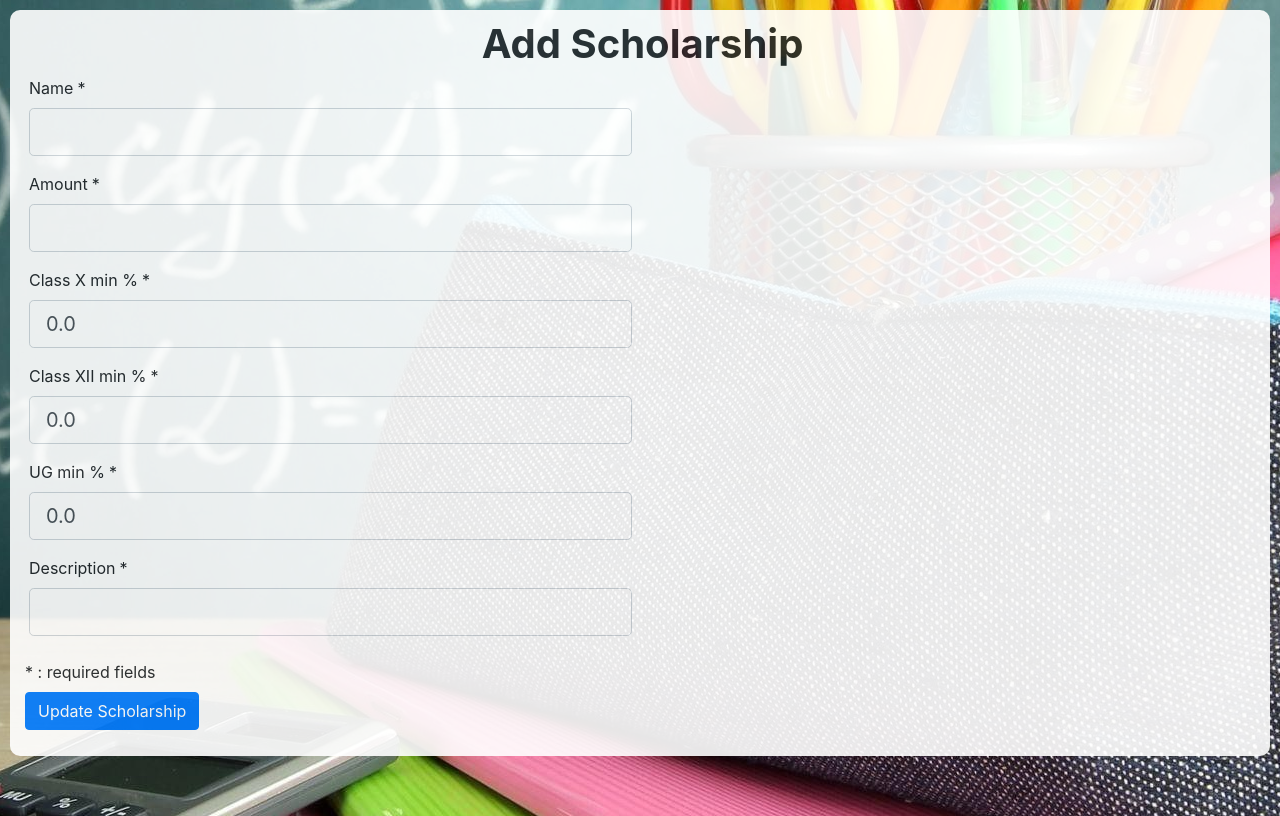
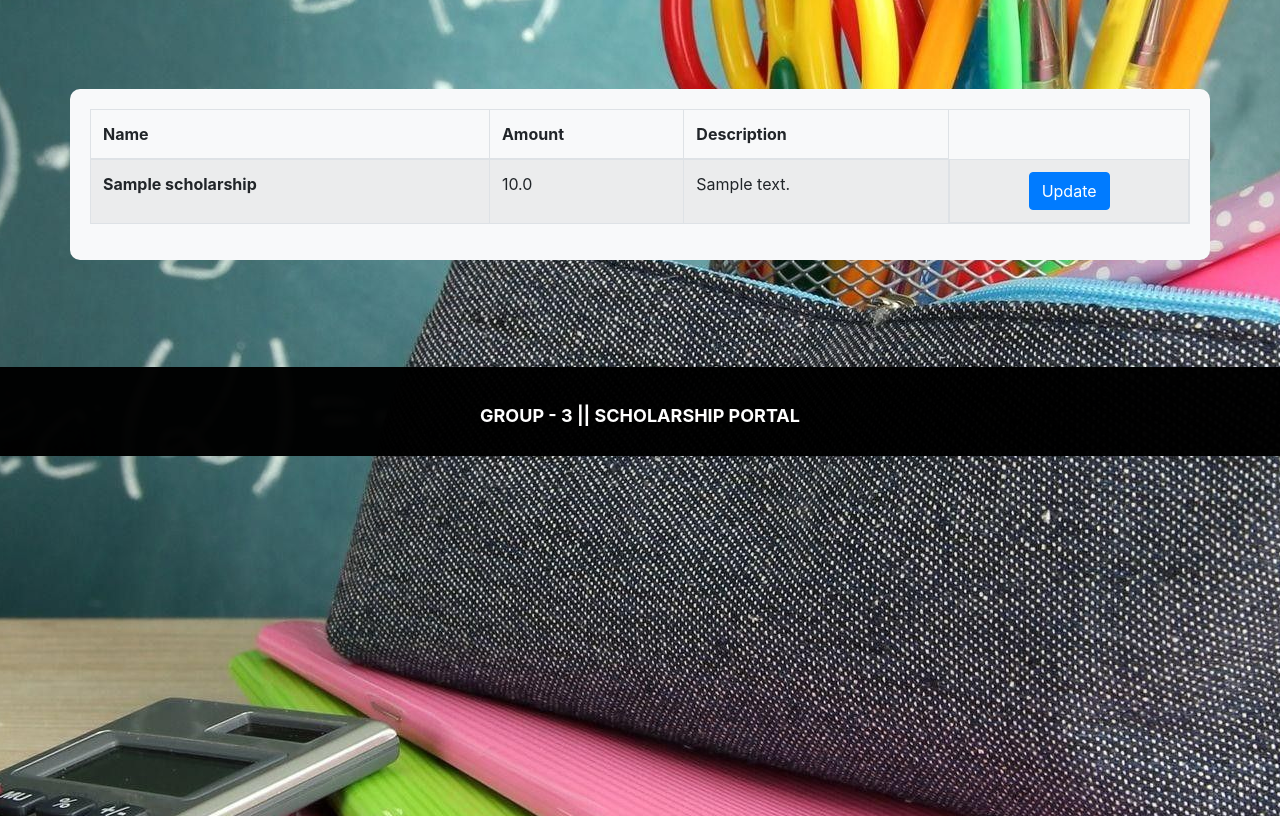
Before and after one commit to sourad80/scholarshipPortalOrganization, a Flask app: page /updateSch in a window 1280 px wide. Shown: the part 74-890 px from the top of the page. Run offline with Flask 2, Linux system fonts and the light colour scheme; the first user in the database is signed in; tables that the repository leaves empty hold one stand-in row (Sample ...); some libraries are stand-ins or nearby versions.

Commit message:
Added Update and Delete Scholarship

```diff
--- a/forms.py
+++ b/forms.py
@@ -1,6 +1,7 @@
 from flask_wtf import Form
 from flask_wtf.file import FileField,file_allowed
 from wtforms import StringField, PasswordField, SubmitField, BooleanField, FloatField
+from wtforms.fields.simple import TextAreaField
 from wtforms.validators import DataRequired, Length, Email, EqualTo, ValidationError
 from model import Student,Organization,Scholarship
 from flask_login import current_user
@@ -39,26 +40,26 @@ class OrgLogin(Form):
 
 class AddSch(Form):
     name = StringField('Name', validators = [ DataRequired() , Length(min = 2, max = 25) ])
-    description = StringField('Description', validators = [ DataRequired() , Length(min = 2, max = 256) ])
+    description = TextAreaField('Description', validators = [ DataRequired() , Length(min = 2, max = 256) ])
     amount= FloatField('Amount',validators=[DataRequired()],default=0.0)
     cls_x_min_per = FloatField('Class X min %',validators=[DataRequired()],default=0.0)
-    cls_xii_min_per = FloatField('Class XII min %',validators=[DataRequired()],default=0.0)
-    cls_ug_min_per = FloatField('UG min %',validators=[DataRequired()],default=0.0)
+    cls_xii_min_per = FloatField('Class XII min %',default=0.0)
+    cls_ug_min_per = FloatField('UG min %',default=0.0)
     submit = SubmitField('ADD')
 
-    def validate_schname(self,name): #Not working
+    def validate_name(self,name): #Not working
         scholarship = Scholarship.query.filter_by(name=name.data).first()
-
+        print(scholarship)
         if scholarship:
             raise ValidationError('Scholarship name already exist!!')
 
 class UpdateSch(Form):
     name = StringField('Name', validators = [ DataRequired() , Length(min = 2, max = 25) ])
-    description = StringField('Description', validators = [ DataRequired() , Length(min = 2, max = 256) ])
+    description = TextAreaField('Description', validators = [ DataRequired() , Length(min = 2, max = 256) ])
     amount= FloatField('Amount',validators=[DataRequired()],default=0.0)
     cls_x_min_per = FloatField('Class X min %',validators=[DataRequired()],default=0.0)
-    cls_xii_min_per = FloatField('Class XII min %',validators=[DataRequired()],default=0.0)
-    cls_ug_min_per = FloatField('UG min %',validators=[DataRequired()],default=0.0)
+    cls_xii_min_per = FloatField('Class XII min %',default=0.0)
+    cls_ug_min_per = FloatField('UG min %',default=0.0)
     submit = SubmitField('Update Scholarship')
 
         # Have to validate
--- a/routes.py
+++ b/routes.py
@@ -1,4 +1,5 @@
 from flask_login.utils import logout_user
+from werkzeug.exceptions import abort
 from app import app,db,bcrypt
 from flask import render_template,redirect,flash,url_for,request
 from forms import OrgRegistration,OrgLogin,AddSch,UpdateSch
@@ -53,31 +54,61 @@ def dashboard():
 
 @app.route('/addSch',methods=['POST','GET'])
 @login_required
-def addSch():
+def add_sch():
     form=AddSch()
     if form.validate_on_submit():
-        scholarship = Scholarship(name = form.name.data,description=form.description.data,cls_x_min_per=form.cls_x_min_per.data,cls_xii_min_per=form.cls_xii_min_per.data,cls_ug_min_per=form.cls_ug_min_per.data,organization_id=current_user.id )
+        scholarship = Scholarship(name = form.name.data,description=form.description.data,amount=form.amount.data,cls_x_min_per=form.cls_x_min_per.data,cls_xii_min_per=form.cls_xii_min_per.data,cls_ug_min_per=form.cls_ug_min_per.data,organization_id=current_user.id )
         db.session.add(scholarship)
         db.session.commit()
         flash(f'Created New Scholarship', 'success')
-        return redirect(url_for('home'))
+        return redirect(url_for('dashboard'))
     return render_template('schAdd.html', title = "Welcome"+current_user.username,form = form)
 
-@app.route('/updateSch',methods=['POST','GET'])
+@app.route('/updateSch/<id>',methods=['POST','GET'])
 @login_required
-def updateSch():
+def update_sch_id(id):
     form=UpdateSch()
+    scholarship = Scholarship.query.filter_by(id=id).first()
     if form.validate_on_submit():
-            scholarship = Scholarship(name = form.name.data,description=form.description.data,cls_x_min_per=form.cls_x_min_per.data,cls_xii_min_per=form.cls_xii_min_per.data,cls_ug_min_per=form.cls_ug_min_per.data,organization_id=current_user.id )
+            scholarship.name = form.name.data
+            scholarship.amount = form.amount.data
+            scholarship.cls_x_min_per = form.cls_x_min_per.data
+            scholarship.cls_xii_min_per = form.cls_xii_min_per.data
+            scholarship.cls_ug_min_per = form.cls_ug_min_per.data
+            scholarship.description = form.description.data
             db.session.commit()
             flash(f'Scholarship Updated Successfully!!', 'success')
-            return redirect(url_for('home'))
+            return redirect(url_for('dashboard'))
     elif request.method == 'GET':
-            scholarship = Scholarship(name = form.name.data,description=form.description.data,cls_x_min_per=form.cls_x_min_per.data,cls_xii_min_per=form.cls_xii_min_per.data,cls_ug_min_per=form.cls_ug_min_per.data,organization_id=current_user.id )
             form.name.data = scholarship.name
             form.amount.data = scholarship.amount
             form.cls_x_min_per.data = scholarship.cls_x_min_per
             form.cls_xii_min_per.data = scholarship.cls_xii_min_per
             form.cls_ug_min_per.data = scholarship.cls_ug_min_per
+            form.description.data = scholarship.description
 
             return render_template("schUpdate.html", title="SchUpdate",form = form)
+
+@app.route('/updateSch',methods=['POST','GET'])
+@login_required
+def update_sch():
+    scholarships = Scholarship.query.filter_by(organization_id=current_user.id)
+    return render_template('viewUpdateScholarship.html',title="Your Scholarships",scholarships = scholarships)
+
+@app.route('/deleteSch/<id>',methods=['POST','GET'])
+@login_required
+def delete_sch_id(id):
+    scholarship = Scholarship.query.get_or_404(id)
+    if scholarship.organization_id != current_user.id:
+        abort(404)
+    else:
+        db.session.delete(scholarship)
+        db.session.commit()
+    flash(f'Scholarship Deleted Successfully!!', 'success')
+    return redirect(url_for('dashboard'))
+
+@app.route('/deleteSch',methods=['POST','GET'])
+@login_required
+def delete_sch():
+    scholarships = Scholarship.query.filter_by(organization_id=current_user.id)
+    return render_template('viewDeleteScholarship.html',title="Your Scholarships",scholarships = scholarships)
--- a/static/style.css
+++ b/static/style.css
@@ -58,10 +58,10 @@ body, html {
     background-color: white;
     opacity: .9;
     padding: 10px 10px 10px 15px;
-    margin-top: 10px;
+    margin-top: 15vh;
     margin-bottom: 10px;
-    margin-left: 10px;
-    margin-right: 10px;
+    margin-left: 15vh;
+    margin-right: 15vh;
     border-radius: 10px;
 }
 
--- a/templates/dashboard.html
+++ b/templates/dashboard.html
@@ -5,15 +5,15 @@
     <div class="container mt-5 p-5">
         <div class="row justify-content-center">
             <div class="card-option col">
-                <a href="{{ url_for('addSch')}}"><h1 class="text-center">Add Scholarships</h1></a>
+                <a href="{{ url_for('add_sch')}}"><h1 class="text-center">Add Scholarships</h1></a>
             </div>
             <div class="card-option col">
-                <a href="{{ url_for('updateSch')}}"><h1 class="text-center">Update Scholarships</h1></a>
+                <a href="{{ url_for('update_sch')}}"><h1 class="text-center">Update Scholarships</h1></a>
             </div>
         </div>
         <div class="row justify-content-center">
             <div class="card-option col">
-                <a href="#"><h1 class="text-center">Delete Scholarships</h1></a>
+                <a href="{{ url_for('delete_sch')}}"><h1 class="text-center">Delete Scholarships</h1></a>
             </div>
             <div class="card-option col">
                 <a href="#"><h1 class="text-center">View Aplications</h1></a>
--- a/templates/layout.html
+++ b/templates/layout.html
@@ -35,7 +35,7 @@
         {% endif %}
         {% if current_user.is_authenticated %}
           <li class="nav-item {% if title == "Welcome " + current_user.username %} active {% endif %}">
-            <a class="nav-link" href="">Dashboard</a>
+            <a class="nav-link" href="{{url_for('dashboard')}}">Dashboard</a>
           </li>
         {% endif %}
           <li class="nav-item {% if title == "About" %} active {% endif %}">
--- a/templates/schUpdate.html
+++ b/templates/schUpdate.html
@@ -2,11 +2,11 @@
 
 {%block content%}
 <div class="reg_form">
-                <h1 style="text-align: center; opacity: 100%;"><b>Add Scholarship</b></h1>
+    <h1 style="text-align: center; opacity: 100%;"><strong>Update Scholarship</strong></h1>
     <form method="POST">
         {{ form.hidden_tag() }}
         <div class="row">
-                        <div class="col-md-6 form-group">
+            <div class="form-group col-md-6">
                 {{ form.name.label(class="form-control-label ml-1 mr-1") }}*
 
                 {% if form.name.errors %}
@@ -20,12 +20,7 @@
                 {{ form.name(class="form-control form-control-lg ml-1 mr-1") }}
                 {% endif %}
             </div>
-                    </div>
-                    <div class="row">
-
-                    </div>
-                    <div class="row">
-                        <div class="col-md-6 form-group">
+            <div class="form-group col-md-6">
                 {{ form.amount.label(class="form-control-label ml-1 mr-1") }}*
 
                 {% if form.amount.errors %}
@@ -39,9 +34,7 @@
                 {{ form.amount(class="form-control form-control-lg ml-1 mr-1") }}
                 {% endif %}
             </div>
-
         </div>
-
         <div class="row">
             <div class="col-md-6 form-group">
                 {{ form.cls_x_min_per.label(class="form-control-label ml-1 mr-1") }}*
@@ -57,11 +50,8 @@
                 {{ form.cls_x_min_per(class="form-control form-control-lg ml-1 mr-1") }}
                 {% endif %}
             </div>
-
-                    </div>
-                    <div class="row">
             <div class="col-md-6 form-group">
-                            {{ form.cls_xii_min_per.label(class="form-control-label ml-1 mr-1") }}*
+                {{ form.cls_xii_min_per.label(class="form-control-label ml-1 mr-1") }}
 
                 {% if form.cls_xii_min_per.errors %}
                 {{ form.cls_xii_min_per(class="form-control form-control-lg ml-1 mr-1 is-invalid") }}
@@ -74,11 +64,10 @@
                 {{ form.cls_xii_min_per(class="form-control form-control-lg ml-1 mr-1") }}
                 {% endif %}
             </div>
-
         </div>
         <div class="row">
             <div class="col-md-6 form-group">
-                            {{ form.cls_ug_min_per.label(class="form-control-label ml-1 mr-1") }}*
+                {{ form.cls_ug_min_per.label(class="form-control-label ml-1 mr-1") }}
 
                 {% if form.cls_ug_min_per.errors %}
                 {{ form.cls_ug_min_per(class="form-control form-control-lg ml-1 mr-1 is-invalid") }}
@@ -91,9 +80,6 @@
                 {{ form.cls_ug_min_per(class="form-control form-control-lg ml-1 mr-1") }}
                 {% endif %}
             </div>
-
-                    </div>
-                    <div class="row">
             <div class="col-md-6 form-group">
                 {{ form.description.label(class="form-control-label ml-1 mr-1") }}*
 
--- /dev/null
+++ b/templates/viewUpdateScholarship.html
@@ -0,0 +1,29 @@
+{% extends "layout.html" %}
+
+{% block content %}
+    <div class="container bg-light" style="border-radius: 10px; margin-top: 10vh; padding: 20px;">
+        <table class="table table-striped table-bordered">
+            <thead>
+            <tr>
+                <th scope="col">Name</th>
+                <th scope="col">Amount</th>
+                <th scope="col">Description</th>
+            </tr>
+            </thead>
+            <tbody>
+                {% for scholarship in scholarships %}
+                    <tr>
+                        <th scope="row">{{ scholarship.name }}</th>
+                        <td>{{ scholarship.amount }}</td>
+                        <td>{{ scholarship.description }}</td>
+                        <td class="d-flex justify-content-center">
+                            <a href="{{url_for('update_sch_id',id=scholarship.id)}}">
+                                <button class="btn btn-primary">Update</button>
+                            </a>
+                        </td>
+                    </tr>
+                {% endfor %}
+            </tbody>
+      </table>
+    </div>
+{% endblock %}
```
Also changed, not shown: templates/home.html (+3 -4 lines), templates/schAdd.html (+5 -19 lines), templates/viewDeleteScholarship.html (added, +49 -0 lines). Lines whose indentation alone changed are shown as unchanged.
